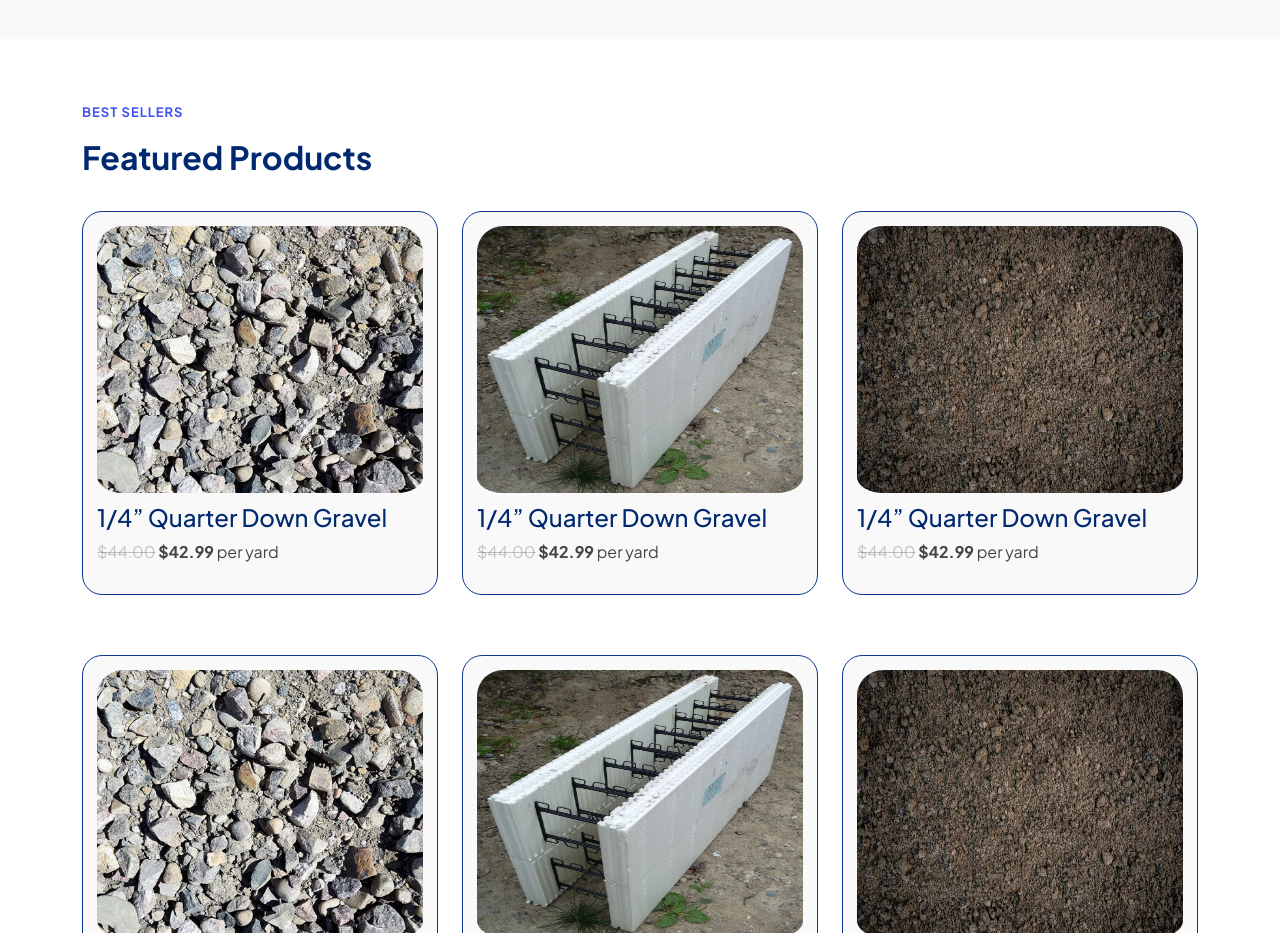
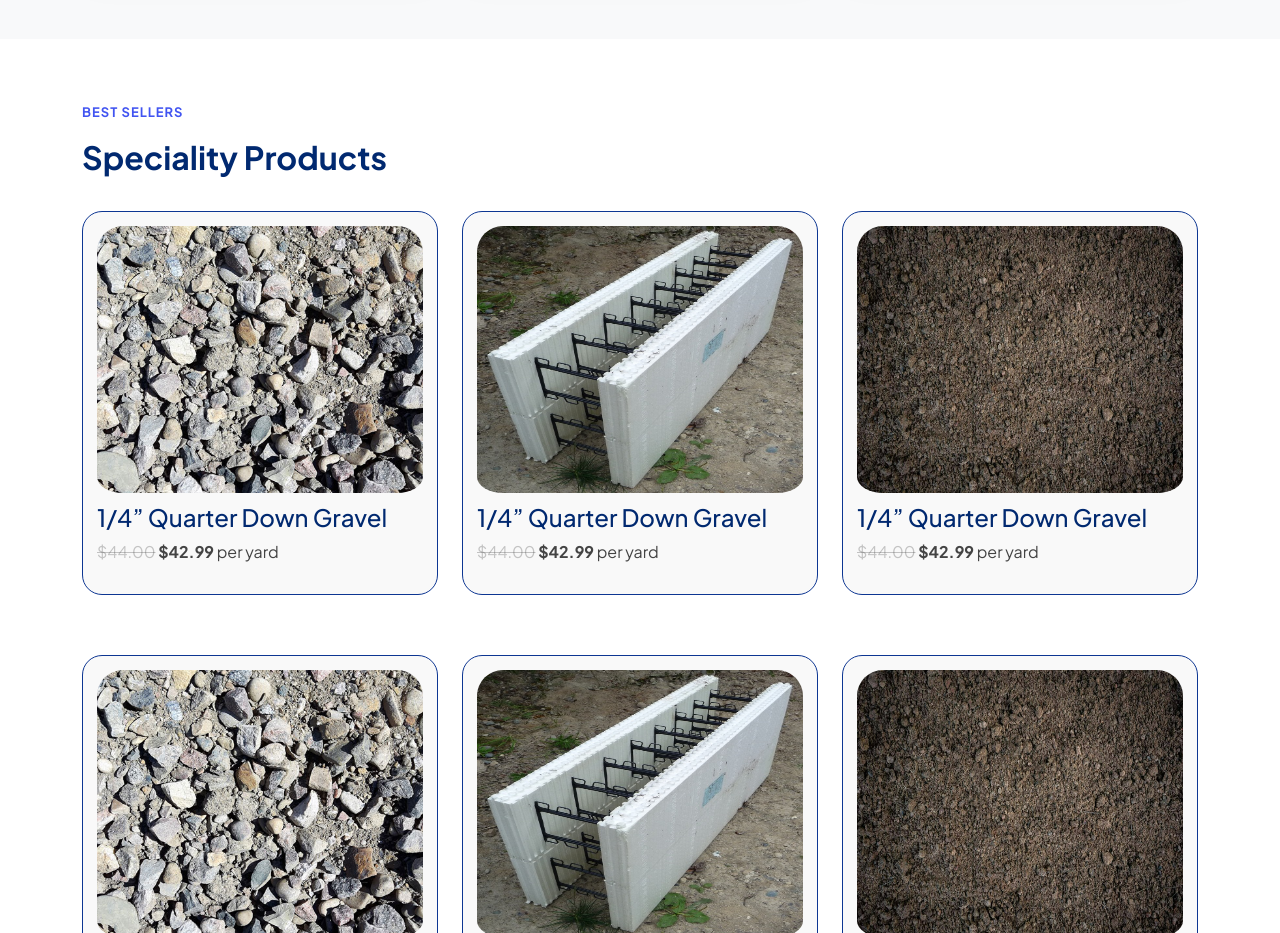
Before and after one commit to Webovignesh/Thrifty, a plain HTML site: page index.html in a window 1280 px wide. Shown: the part 1340-2273 px from the top of the page. Drawn offline with Linux system fonts and the light colour scheme.

Commit message:
index.html

```diff
--- a/index.html
+++ b/index.html
@@ -213,7 +213,7 @@ color-mix(in srgb, var(--default-color), transparent 90%);">
         margin: 10px 0 0 0;
         font-size: 32px;
         font-weight: 700;
-        font-family: var(--heading-font); padding-bottom: 30px;">Featured Products<br></p>
+        font-family: var(--heading-font); padding-bottom: 30px;">Speciality Products<br></p>
       </div><!-- End Section Title -->
 
       <div class="container">
```
